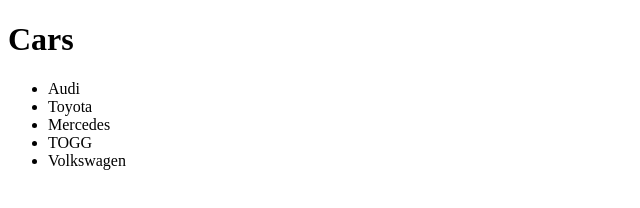
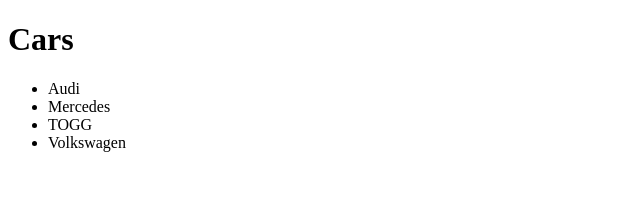
Before and after one commit to DenisTransfer/T138, a plain HTML site: page index.html in a window 1280 px wide. Shown: the whole page, without its empty margins (0-640 px from the left). Drawn offline with Linux system fonts and the light colour scheme.

Commit message:
Toyota cikti

```diff
--- a/index.html
+++ b/index.html
@@ -9,7 +9,6 @@
     <h1>Cars</h1>
     <ul>
         <li>Audi</li>
-        <li>Toyota</li>
         <li>Mercedes</li>
         <li>TOGG</li>
         <li>Volkswagen</li>
```
